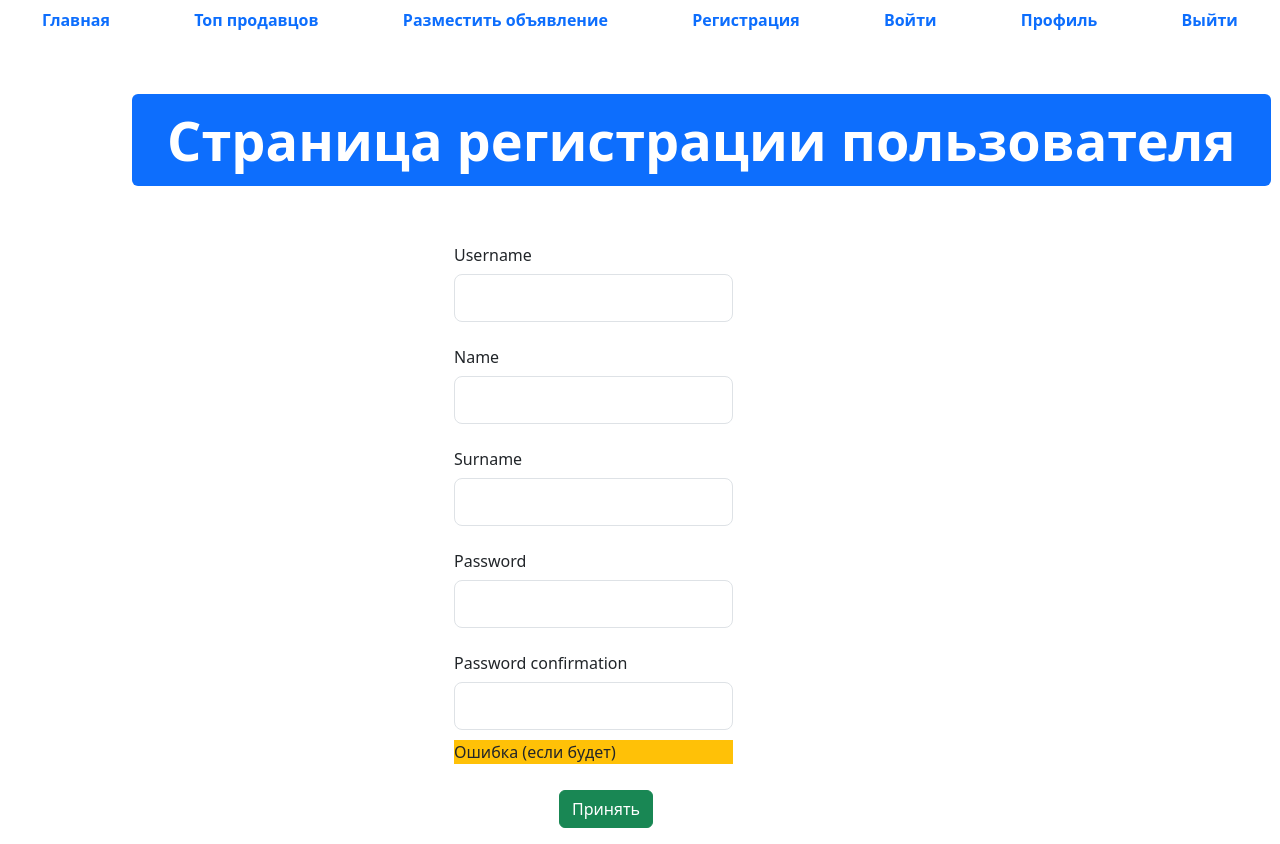
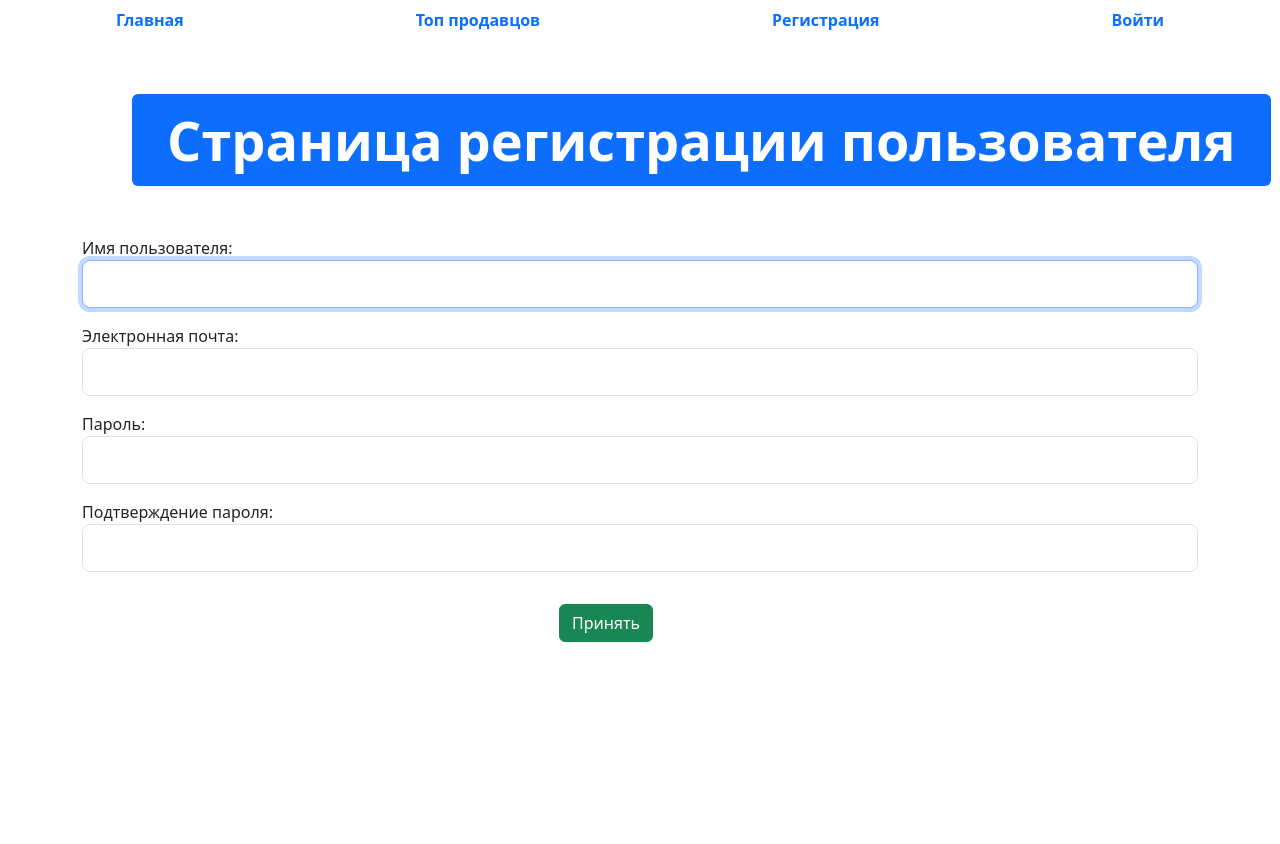
Before and after one commit to ArtiMuk/First-django, a Django app: a page that uses advertisement/templates/base.html in a window 1280 px wide. After the commit the page ends 642 px from the top, so only its background shows below. Run offline with Django 4.2, Linux system fonts and the light colour scheme; some libraries are stand-ins or nearby versions.

Commit message:
Add registration

```diff
--- /dev/null
+++ b/advertisement/my_auth/forms.py
@@ -0,0 +1,56 @@
+from django import forms
+from django.contrib.auth import get_user_model
+from django.contrib.auth.forms import UserCreationForm
+
+User=get_user_model()
+# class User_creationForm(BaseUserCreationForm):
+#     model = User
+#     fields=['username','password1','password2']
+#     widgets={
+#             'username': forms.TextInput(attrs={'class': 'form-control form-control-lg'}),
+#             'password1':forms.PasswordInput(attrs={'class': 'form-control form-control-lg'}),
+#             'password2':forms.PasswordInput(attrs={'class': 'form-control form-control-lg'}),
+#         }
+
+#     def save(self,commit):
+#         if commit:
+#             return super().save(commit=True)
+
+class User_creationForm(UserCreationForm):
+    username=forms.CharField(label='Имя пользователя',min_length=4,max_length=10,widget=forms.TextInput(attrs={'class': 'form-control form-control-lg'}))
+    email=forms.EmailField(label='Электронная почта',widget=forms.EmailInput(attrs={'class': 'form-control form-control-lg'}))
+    password1=forms.CharField(label='Пароль',min_length=8,max_length=15,widget=forms.PasswordInput(attrs={'class': 'form-control form-control-lg'}))
+    password2=forms.CharField(label='Подтверждение пароля',min_length=8,max_length=15,widget=forms.PasswordInput(attrs={'class': 'form-control form-control-lg'}))
+
+    field_order=['username','email','password1','password2']
+
+    def clean_username(self):
+        username = self.cleaned_data['username']
+        check_name=User.objects.filter(username=username)
+        if check_name.count():
+            raise forms.ValidationError('Пользователь с таким именем существует')
+        else:
+            return username
+
+    def clean_email(self):
+        email = self.cleaned_data['email']
+        check_name=User.objects.filter(email=email)
+        if check_name.count():
+            raise forms.ValidationError('Пользователь с такой электронной почтой существует')
+        else:
+            return email
+
+    def clean_password2(self):
+        password1=self.cleaned_data['password1']
+        password2=self.cleaned_data['password2']
+        if password1 and password2 and password1!=password2:
+            raise forms.ValidationError('Пароли не совпадают')
+        return password2
+
+    def save(self, commit=True):
+        user=User.objects.create_user(
+            self.cleaned_data['username'],
+            self.cleaned_data['email'],
+            self.cleaned_data['password1']
+            )
+        return user
--- a/advertisement/my_auth/views.py
+++ b/advertisement/my_auth/views.py
@@ -2,13 +2,23 @@ from django.shortcuts import render,reverse, redirect
 from django.contrib.auth import authenticate,login, logout
 from django.contrib.auth.decorators import login_required
 from django.urls import reverse_lazy
+from .forms import User_creationForm
 
-def profile_view(request):
-    return render(request, 'app_auth/login.html')
+# def profile_view(request):
+#     return render(request, 'app_auth/login.html')
 
 
 def reg_view(request):
-    return render(request, 'app_auth/register.html')
+    if request.method== 'POST':
+        form=User_creationForm(request.POST)
+        if form.is_valid():
+            form.save(commit=True)
+            return redirect(reverse('prof'))
+    else:
+        form=User_creationForm()
+
+    context={'form':form}
+    return render(request, 'app_auth/register.html', context)
 
 @login_required(login_url=reverse_lazy('log'))
 def profile_view(request):
@@ -19,19 +29,20 @@ def login_view(request):
     redirect_url=reverse('prof')
     if request.method == 'GET':
         if request.user.is_authenticated:
-            print('hi')
             return redirect(redirect_url)
         else:
-            print('bye')
-            return render(request, 'app_auth/login.html')
+           return render(request, 'app_auth/login.html')
+    elif request.method == 'POST':
+        username = request.POST.get('username')
+        password = request.POST.get('password')
+        user = authenticate(request, username=username, password=password)
+        if user is not None:
+            login(request, user)
+            return redirect(redirect_url)
+        else:
+            return render(request, 'app_auth/login.html', {'error':'Пользователь не авторизован'})
 
-    username = request.POST('Username')
-    password = request.POST('Password')
-    user = authenticate(request, username=username, password=password)
-    if user is not None:
-        login(request, user)
-        return redirect(redirect_url)
-    return render(request, 'app_auth/login.html', {'error':'Пользователь не авторизован'})
+
 
 def logout_view(request):
     logout(request)
--- a/advertisement/templates/app_adverts/index.html
+++ b/advertisement/templates/app_adverts/index.html
@@ -35,7 +35,7 @@
   <div class="row">
     <ul class="nav nav-tabs bg-white">
       <li class="nav-item">
-        <a class="nav-link active" aria-current="page" href="#">Проверенные продавцы</a>
+        <a class="nav-link active" aria-current="page" href="/">Проверенные продавцы</a>
       </li>
       <li class="nav-item">
         <a class="nav-link" href="#">Новинки</a>
--- a/advertisement/templates/app_auth/register.html
+++ b/advertisement/templates/app_auth/register.html
@@ -12,45 +12,10 @@
     </div>
   </div>
     <form method="post">
+        {% csrf_token %}
       <div class="row mb-3">
         <div class="col">
-          <label class="col-sm-4 col-form-label offset-4">Username</label>
-          <div class="col-sm-4 offset-4 w-25">
-            <input type="text" class="form-control form-control-lg">
-          </div>
-        </div>
-      </div>
-      <div class="row mb-3">
-        <div class="col">
-          <label class="col-sm-4 col-form-label offset-4">Name</label>
-          <div class="col-sm-4 offset-4 w-25">
-            <input type="text" class="form-control form-control-lg">
-          </div>
-        </div>
-      </div>
-      <div class="row mb-3">
-        <div class="col">
-          <label class="col-sm-4 col-form-label offset-4">Surname</label>
-          <div class="col-sm-4 offset-4 w-25">
-            <input type="text" class="form-control form-control-lg">
-          </div>
-        </div>
-      </div>
-      <div class="row mb-3">
-        <div class="col">
-          <label class="col-sm-4 col-form-label offset-4">Password</label>
-          <div class="col-sm-4 offset-4 w-25">
-            <input type="password" class="form-control form-control-lg">
-          </div>
-        </div>
-      </div>
-      <div class="row mb-3">
-        <div class="col">
-          <label class="col-sm-4 col-form-label offset-4">Password confirmation</label>
-          <div class="col-sm-4 offset-4 w-25">
-            <input type="password" class="form-control form-control-lg">
-            <div class="form-label bg-warning" style="margin: 10px 0px;">Ошибка (если будет)</div>
-          </div>
+            {{form.as_p}}
         </div>
       </div>
       <div class="row mb-3 offset-sm-5">
--- a/advertisement/templates/base.html
+++ b/advertisement/templates/base.html
@@ -22,11 +22,14 @@
               <a class="nav-link" href=" {% url 'top-sellers' %} "><span style="font-weight: bold;">Топ продавцов</span>
               </a>
             </li>
+            {% if request.user.is_authenticated %}
             <li class="nav-item">
               <a class="nav-link" href="{% url 'adv-post' %}">
                 <span style="font-weight: bold;">Разместить объявление</span>
               </a>
             </li>
+            {% endif %}
+            {% if not request.user.is_authenticated %}
             <li class="nav-item">
               <a class="nav-link" href="{% url 'reg' %}">
                 <span style="font-weight: bold;">Регистрация</span>
@@ -37,6 +40,7 @@
                 <span style="font-weight: bold;">Войти</span>
               </a>
             </li>
+            {% else %}
             <li class="nav-item">
               <a class="nav-link" href="{% url 'prof' %}">
                 <span style="font-weight: bold;">Профиль</span>
@@ -47,7 +51,9 @@
                 <span style="font-weight: bold;">Выйти</span>
               </a>
             </li>
+             {% endif %}
           </ul>
+
         {% block content %}
         {% endblock content %}
 
```
Also changed, not shown: advertisement/templates/app_auth/login.html (+4 -4 lines), advertisement/db.sqlite3.
